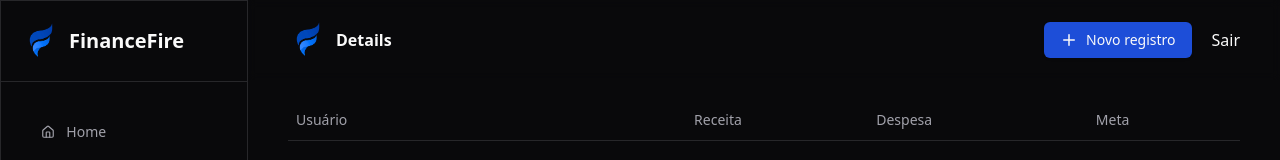
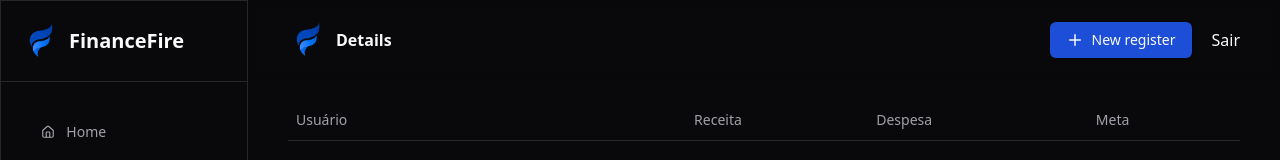
Before and after one commit to KARAUJO1003/finance-fire, a Next.js app: page /pages/details in a window 1280 px wide. Shown: the top 160 px of the page. Built offline with nearby package versions, Linux system fonts and the light colour scheme.

Commit message:
Atualizar o Form-Create.tsx

```diff
--- a/src/app/_components/Form-Create.tsx
+++ b/src/app/_components/Form-Create.tsx
@@ -62,7 +62,7 @@ export function FormCreate({ className }: Props) {
           <SheetTrigger asChild>
             <Button className={cn([` max-[375px]:p-2.5`], className)}>
               <PlusIcon size={18} />
-              <span className="ml-2 max-[375px]:hidden">Novo registro</span>
+              <span className="ml-2 max-[375px]:hidden">New register</span>
             </Button>
           </SheetTrigger>
           <SheetContent side={'right'}>
```
